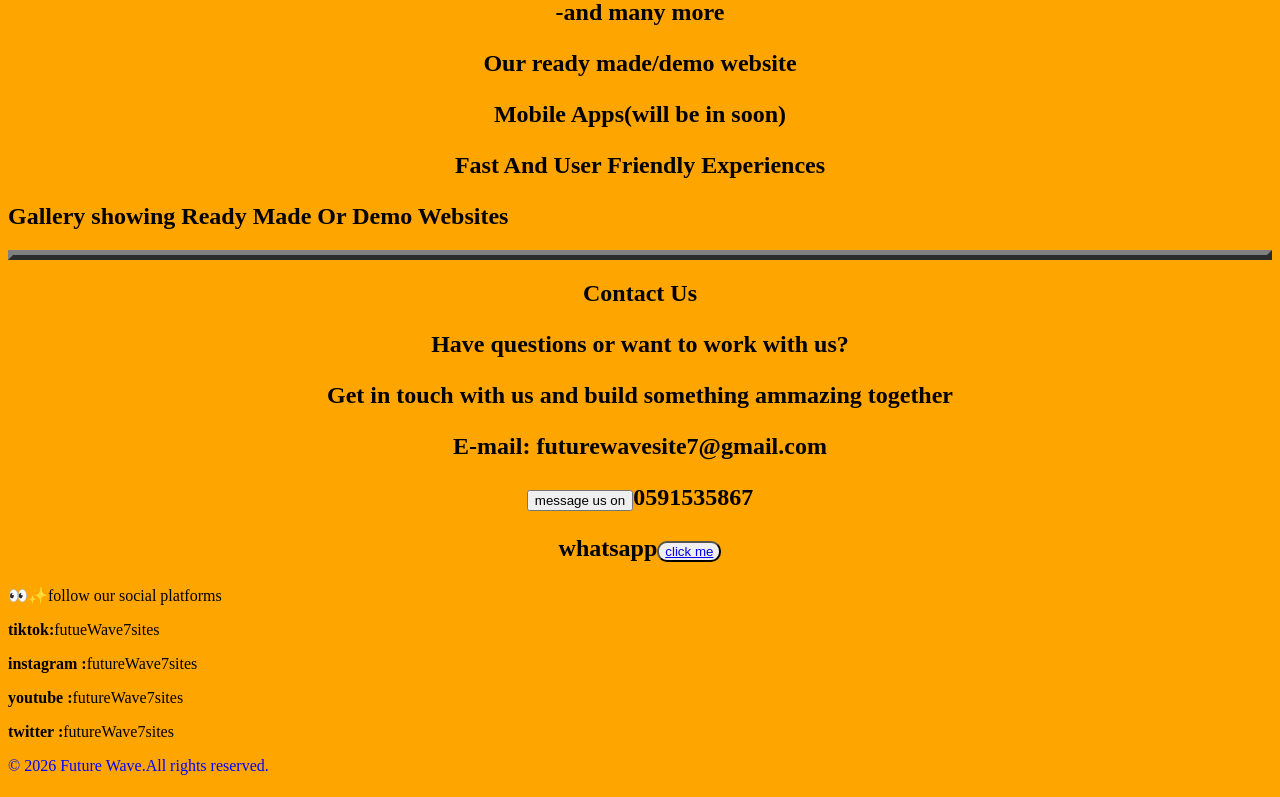
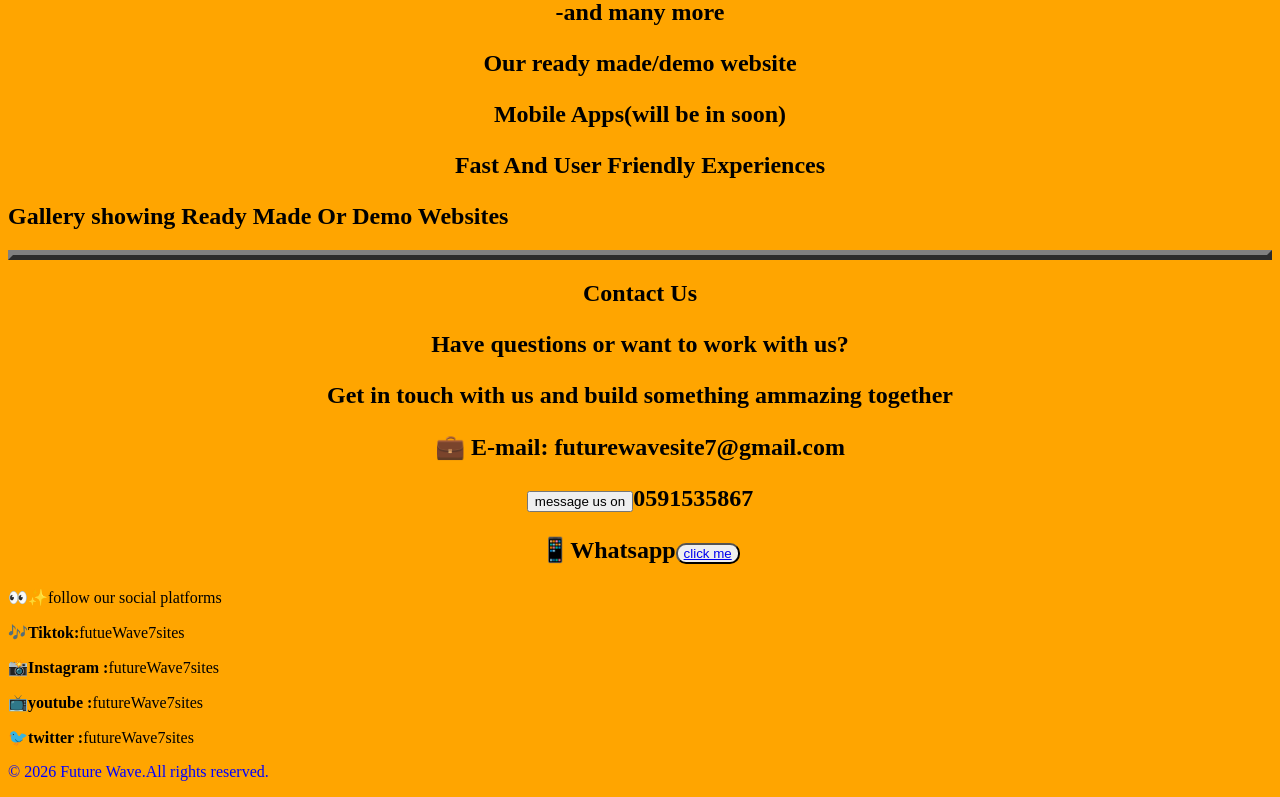
Before and after one commit to futurewavesite7/Future-Wave, a plain HTML site: page service.html in a window 1280 px wide. Shown: the part 1473-2270 px from the top of the page. Drawn offline with Linux system fonts and the light colour scheme.

Commit message:
Add files via upload

```diff
--- a/service.html
+++ b/service.html
@@ -134,18 +134,18 @@
     <p>Have questions or want to work with us?</p>
     <p>Get in touch with us and build something ammazing together
     </p>
-    <p> E-mail:
+    <p>💼 E-mail:
         <a href="www.futurewavesite7@gmail.com"></a>futurewavesite7@gmail.com</p>
     <p><button>message us on</button>0591535867</p>
 
-    <p>whatsapp<button style="border-radius: 10px;"> <a href="https://wa.me/233591535867?text=hello%20welcome%20to%20FutureWave%20">click me</a></button></p>
+    <p>📱Whatsapp<button style="border-radius: 10px;"> <a href="https://wa.me/233591535867?text=hello%20welcome%20to%20FutureWave%20">click me</a></button></p>
     </p>
 </h2>
 <p> 👀✨follow our social platforms</p>
-<p><b>tiktok:</b>futueWave7sites </p>
-<p><b>instagram :</b>futureWave7sites</p>
-<p><b>youtube :</b>futureWave7sites</p>
-<p><b>twitter :</b>futureWave7sites</p>
+<p><b>🎶Tiktok:</b>futueWave7sites </p>
+<p><b>📸Instagram :</b>futureWave7sites</p>
+<p><b>📺youtube :</b>futureWave7sites</p>
+<p><b>🐦twitter :</b>futureWave7sites</p>
 
 <div style="text-allign:ceter;
         color:blue;">
```
Also changed, not shown: about.html (+6 -6 lines), contact.html (+5 -5 lines), demo websites.html (+6 -6 lines), index.html (+6 -6 lines).
